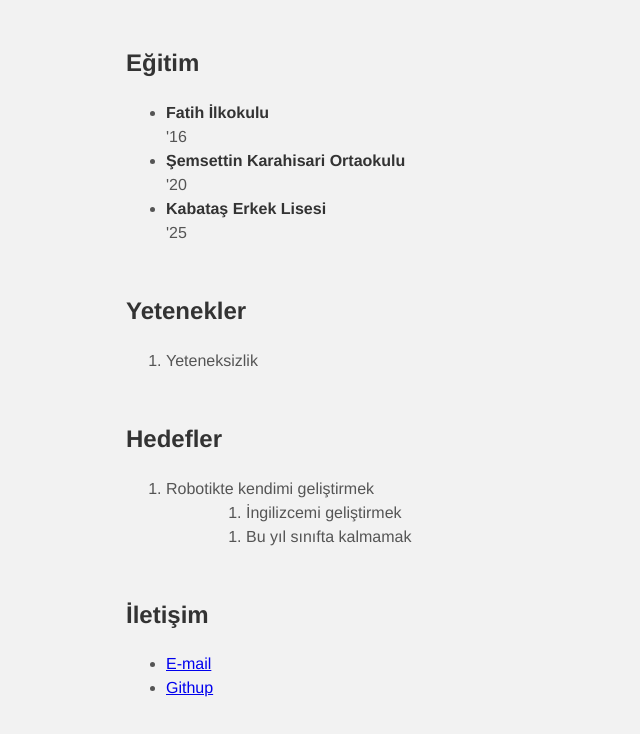
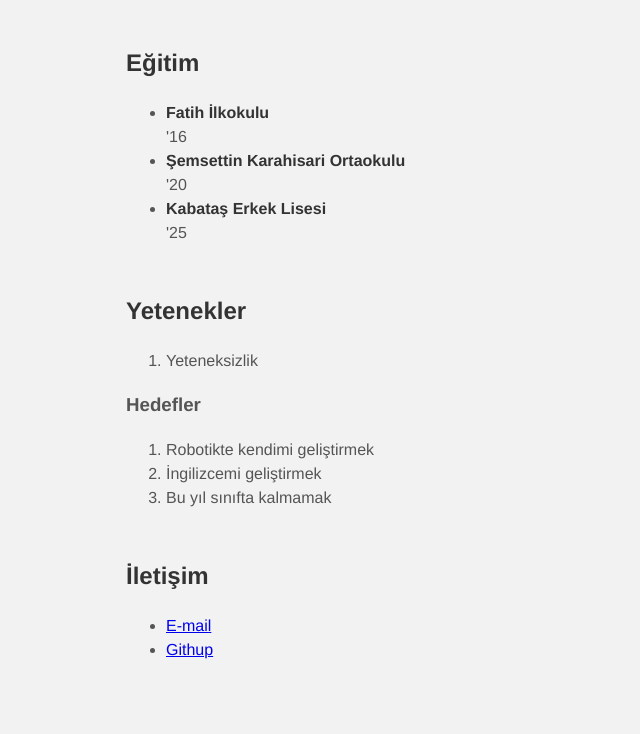
Before and after one commit to aysecerenbasyigit/ayseceren, a plain HTML site: page index.html in a window 1280 px wide. Shown: the part 446-1180 px from the top of the page, without its empty margins (114-754 px from the left). Drawn offline with Linux system fonts and the light colour scheme.

Commit message:
Update index.html

```diff
--- a/index.html
+++ b/index.html
@@ -56,20 +56,16 @@
             </ol>
         </section>
 <section id="goals">
-            <h2>Hedefler</h2>
+            <h3>Hedefler</h3>
             <ol>
                 <li>
-                Robotikte kendimi geliştirmek
+                    Robotikte kendimi geliştirmek
                 </li>
-            <ol/>
-            <ol>
                 <li>
-                İngilizcemi geliştirmek
+                    İngilizcemi geliştirmek
                 </li>
-            </ol>
-            <ol>
                 <li>
-                Bu yıl sınıfta kalmamak
+                    Bu yıl sınıfta kalmamak
                 </li>
             </ol>
         </section>
@@ -85,3 +81,8 @@
              <li>
                 <a href="https://aysecerenbasyigit.github.io/ayseceren/">Githup</a>
             </li>
+         </ul>
+    </section>
+</footer>
+</body>
+</html>
```
